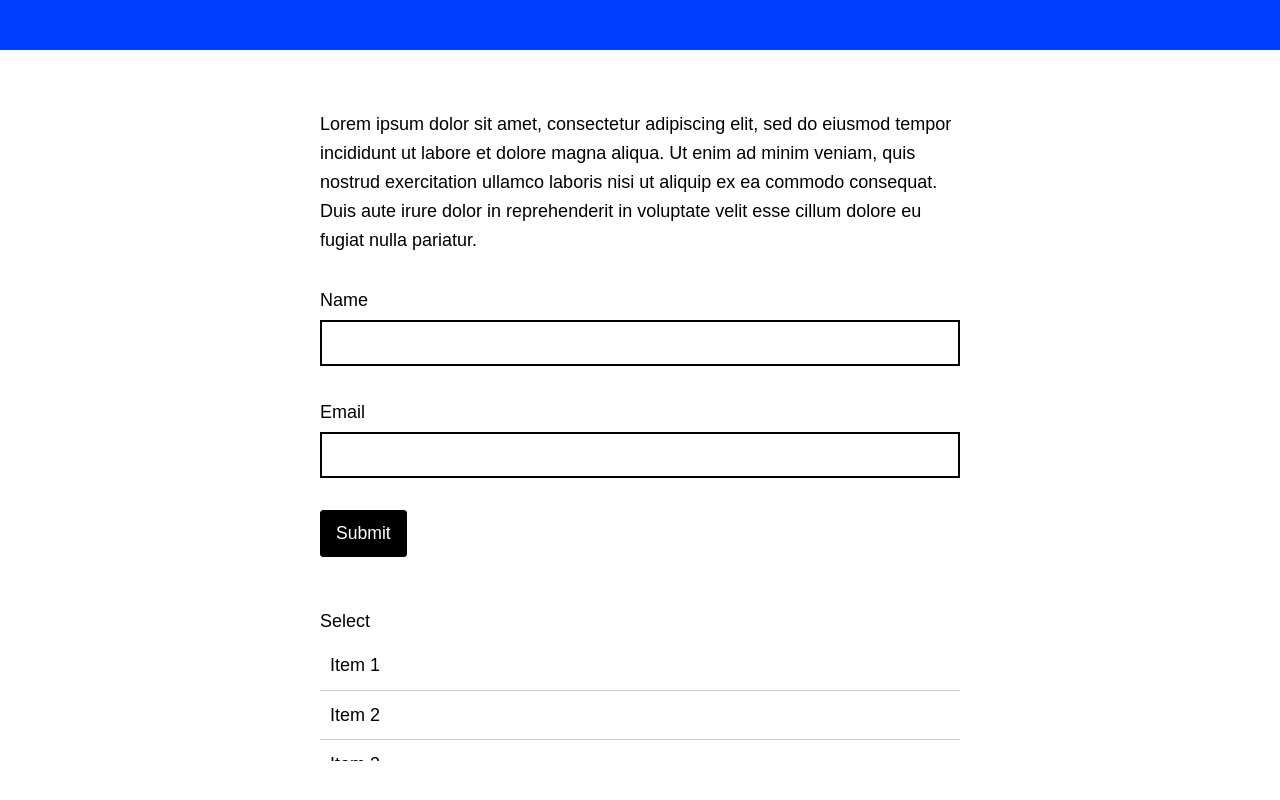
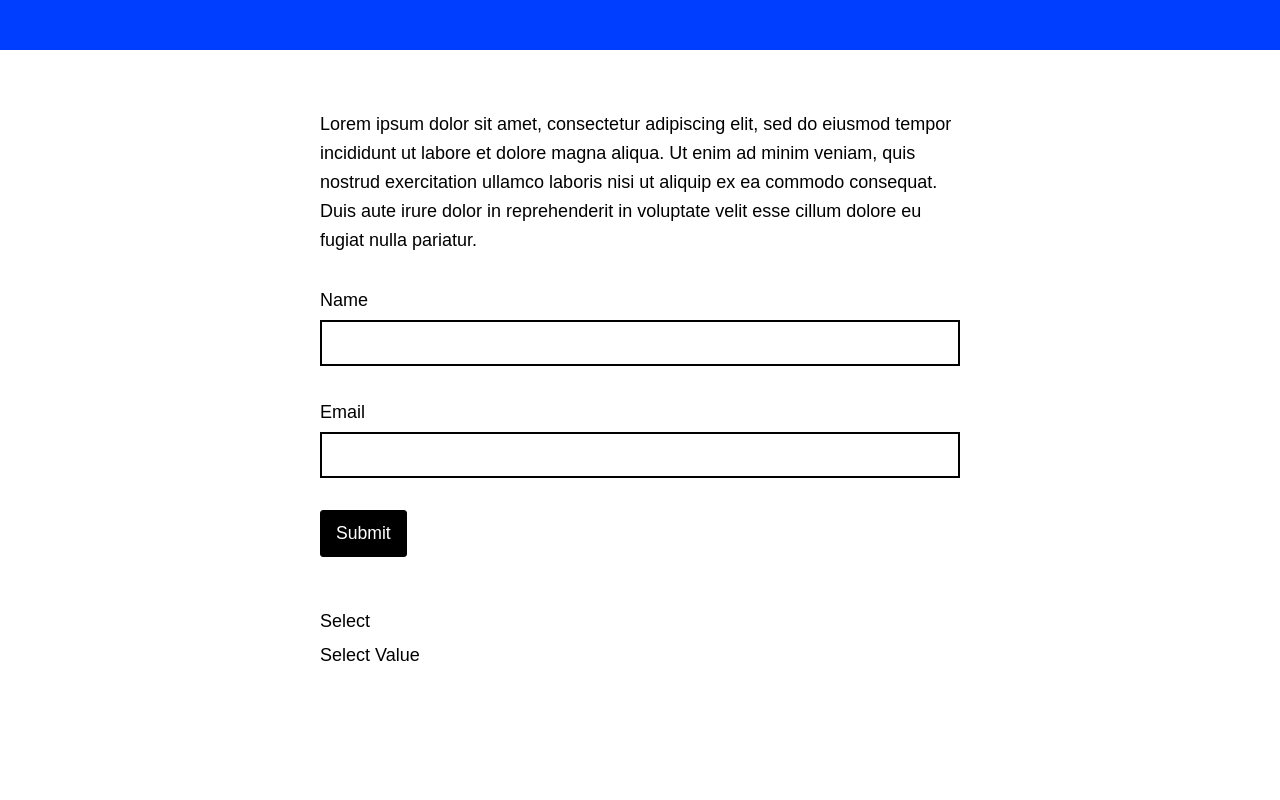
Before and after one commit to dkempton12/components-library, a React (Create React App) app: page / in a window 1280 px wide. Shown: the part 252-1052 px from the top of the page. Built offline with nearby package versions, Linux system fonts and the light colour scheme.

Commit message:
adding some dropdown list logic

```diff
--- a/src/components/UI/Dropdown/Dropdown.js
+++ b/src/components/UI/Dropdown/Dropdown.js
@@ -1,13 +1,33 @@
-import React from "react";
+import React, { useState } from "react";
 import DropdownList from "./DropdownList/DropdownList";
 
 import styles from "./Dropdown.module.scss";
+import dropdownData from "./dropdownData";
 
 function Dropdown({ data, label }) {
+  // dropdown list state
+  const [displayList, setDisplayList] = useState(false);
+
+  // handle list display
+  const handleList = () => {
+    setDisplayList(!displayList);
+  };
+
+  // dropdown list UI
+  let dropdownList;
+  if (displayList) {
+    dropdownList = <DropdownList data={data} />;
+  } else {
+    dropdownList = null;
+  }
+
   return (
     <div className={styles.dropdown}>
       <label>{label}</label>
-      <DropdownList data={data} />
+      <div className={styles.dropdownselector} onClick={handleList}>
+        Select Value
+      </div>
+      {dropdownList}
     </div>
   );
 }
```
